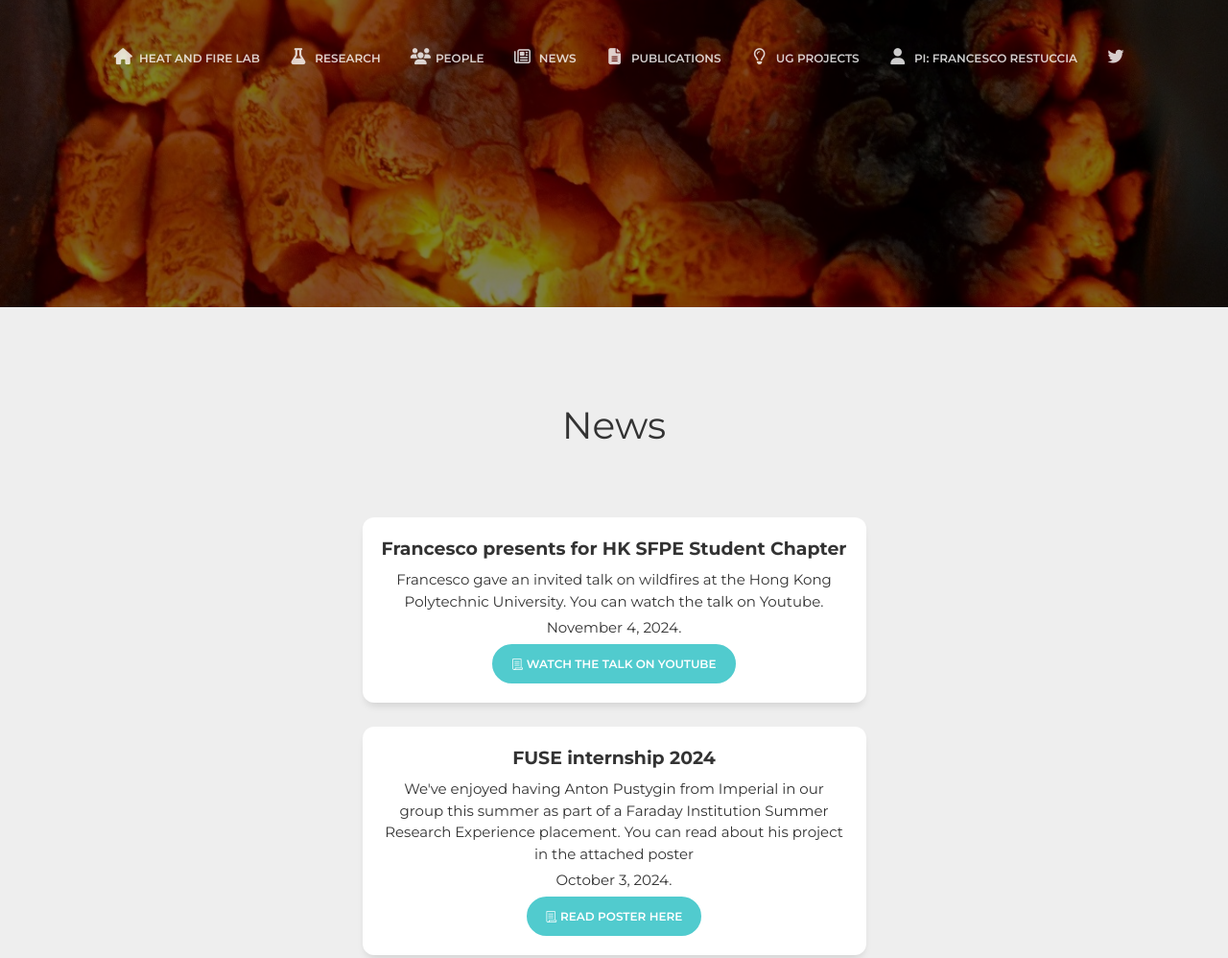
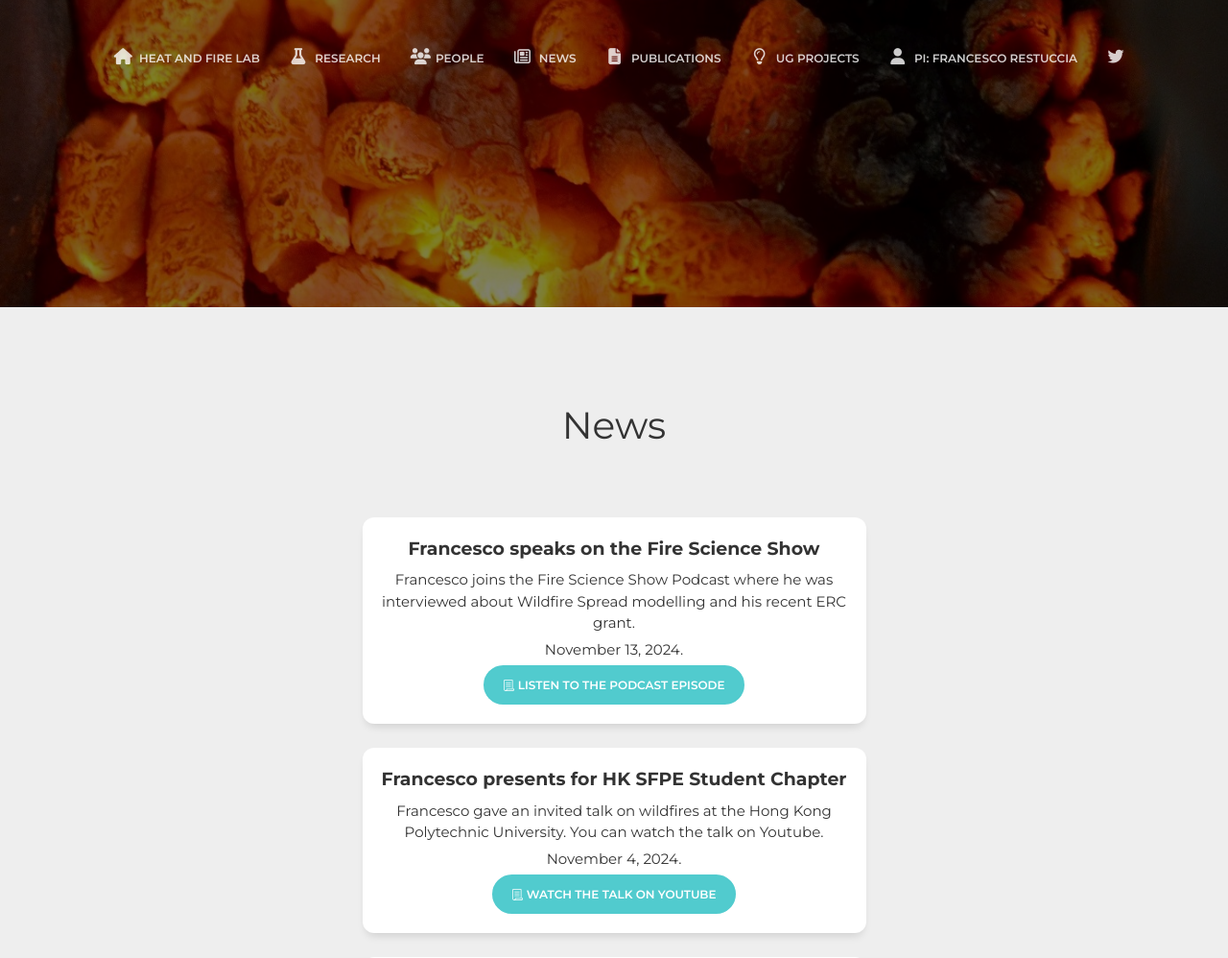
Before and after one commit to heatandfire/heatandfire.github.io, a website: page news.html in a window 1280 px wide. Shown: the top 998 px of the page at 96% size. Drawn offline with Linux system fonts and the light colour scheme; some packages are replaced by stand-ins of ours.

Commit message:
Update news.html

```diff
--- a/news.html
+++ b/news.html
@@ -94,6 +94,21 @@ The above copyright notice and this permission notice shall be included in all c
             </div>
             <br>
             <br>
+
+                <div class="col-md-6 ml-auto mr-auto d-flex align-items-stretch">
+                    <div class="card card-blog">
+                        <div class="card-body">
+                            <h5 class="font-weight-bold">Francesco speaks on the Fire Science Show</h5>
+                            <div class="card-footer">
+                                <p class="card-footer">Francesco joins the Fire Science Show Podcast where he was interviewed about Wildfire Spread modelling and his recent ERC grant.</p>
+                                <p class="card-footer">November 13, 2024.</p>
+                                <a href="https://www.firescienceshow.com/177-physics-based-modelling-of-fire-spread-with-francesco-restuccia/" class="btn btn-primary btn-round card-link" target="_blank">
+                                    <i class="nc-icon nc-paper" aria-hidden="true"></i> Listen to the Podcast episode
+                                </a>
+                            </div>
+                        </div>
+                    </div>
+                </div>
 
 		                <div class="col-md-6 ml-auto mr-auto d-flex align-items-stretch">
                     <div class="card card-blog">
```
